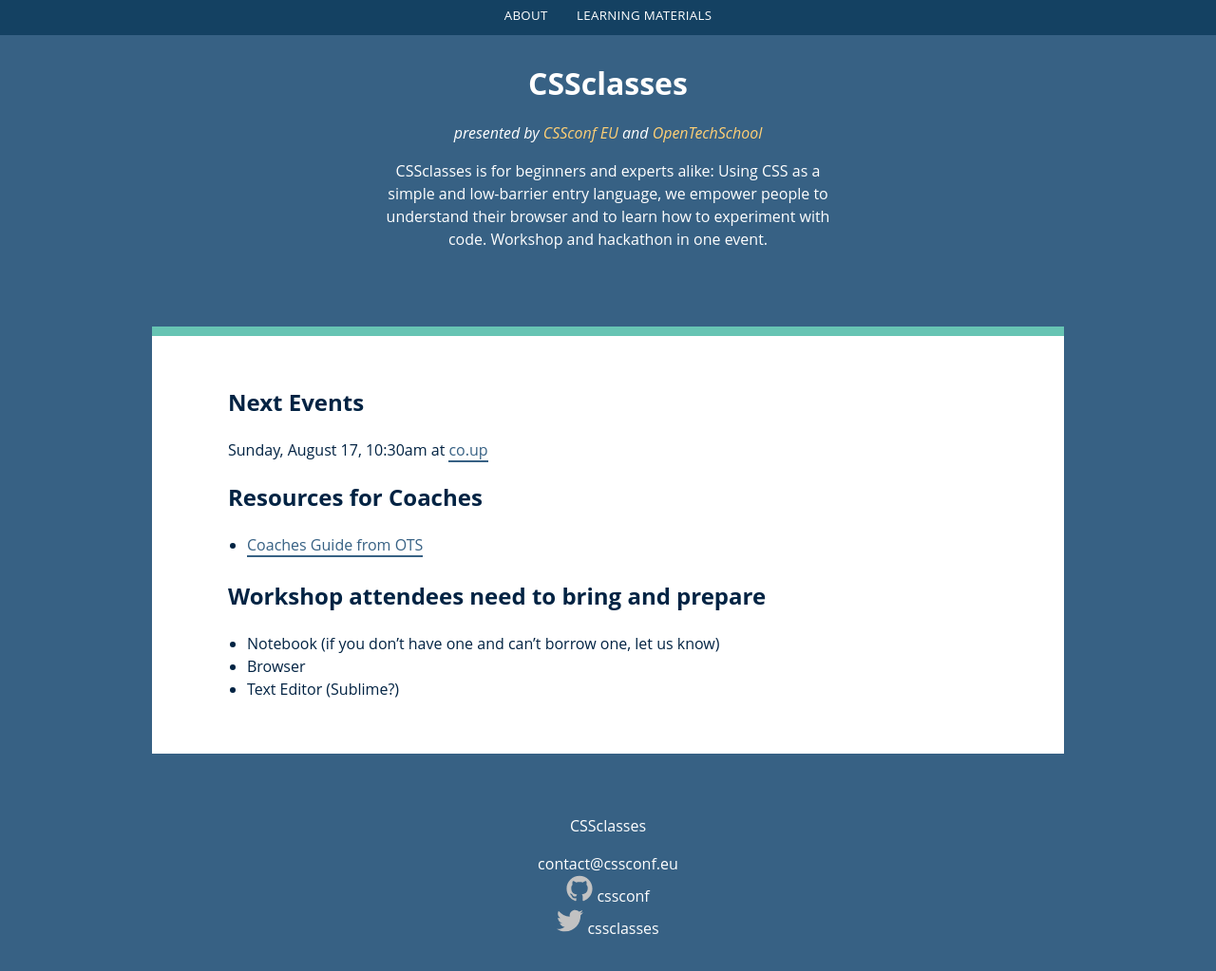
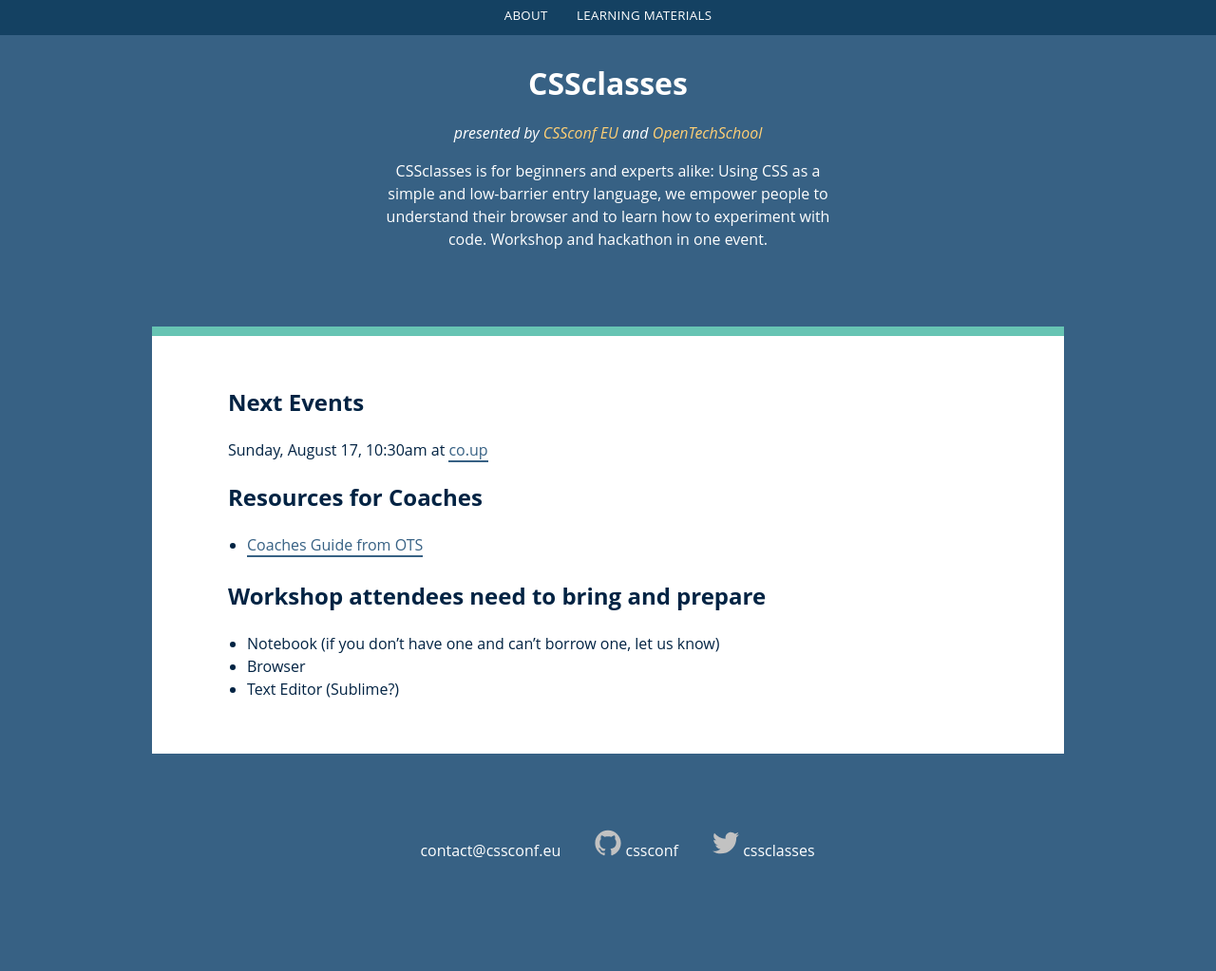
Before and after one commit to cssconf/CSSclasses--old, a Jekyll site: the page built from index.html, in a window 1280 px wide and 1078 px high. Shown: the top 1023 px of the window at 95% size. Built offline with Jekyll 4.4.1, drawn with Linux system fonts in a browser that asks for light colours.

Commit message:
footer styles

```diff
--- a/_includes/footer.html
+++ b/_includes/footer.html
@@ -1,10 +1,7 @@
 <footer class="site-footer">
 
-  <div class="wrap">
 
-
-    {{ site.title }}
-      <ul class="list-wo-bullets">
+    <ul class="footer-list">
       <li>
         <a href="mailto:{{ site.email }}">{{ site.email }}</a></li>
       </li>
@@ -51,6 +48,5 @@
     </ul>
   </div>
 
-  </div>
 
 </footer>
--- a/css/screen.css
+++ b/css/screen.css
@@ -968,7 +968,17 @@
   padding: 1em;
 }
 
-/* line 58, ../_sass/screen.scss */
+/* line 60, ../_sass/screen.scss */
+.footer-list li {
+  display: inline-block;
+  list-style: none;
+}
+/* line 63, ../_sass/screen.scss */
+.footer-list li a {
+  padding: .5em 1em;
+}
+
+/* line 69, ../_sass/screen.scss */
 .main-content {
   max-width: 60em;
   padding: 1em;
@@ -976,7 +986,7 @@
   border-top: 10px solid #67c4b3;
 }
 
-/* line 65, ../_sass/screen.scss */
+/* line 76, ../_sass/screen.scss */
 .site-nav {
   position: fixed;
   top: 0;
@@ -989,39 +999,39 @@
   text-transform: uppercase;
   letter-spacing: .025em;
 }
-/* line 75, ../_sass/screen.scss */
+/* line 86, ../_sass/screen.scss */
 .site-nav a {
   display: inline-block;
   padding: .5em 1em;
   border: 0;
 }
 
-/* line 84, ../_sass/screen.scss */
+/* line 95, ../_sass/screen.scss */
 .icon svg {
   width: 28px;
 }
 
-/* line 91, ../_sass/screen.scss */
+/* line 102, ../_sass/screen.scss */
 code {
   background-color: #f0f0f0;
 }
 
-/* line 95, ../_sass/screen.scss */
+/* line 106, ../_sass/screen.scss */
 .highlight {
   padding: 5px;
   background-color: #f0f0f0;
 }
-/* line 98, ../_sass/screen.scss */
+/* line 109, ../_sass/screen.scss */
 .highlight pre {
   margin: 0;
 }
 
-/* line 103, ../_sass/screen.scss */
+/* line 114, ../_sass/screen.scss */
 .sidebyside {
   display: block;
   position: relative;
 }
-/* line 106, ../_sass/screen.scss */
+/* line 117, ../_sass/screen.scss */
 .sidebyside:before {
   content: ' ';
   position: absolute;
@@ -1032,7 +1042,7 @@
   display: block;
   z-index: 0;
 }
-/* line 116, ../_sass/screen.scss */
+/* line 127, ../_sass/screen.scss */
 .sidebyside .description {
   width: 50%;
   display: inline-block;
@@ -1045,7 +1055,7 @@
   -webkit-user-select: none;
   user-select: none;
 }
-/* line 128, ../_sass/screen.scss */
+/* line 139, ../_sass/screen.scss */
 .sidebyside .highlight {
   width: 49%;
   display: inline-block;
@@ -1055,39 +1065,39 @@
   z-index: 1;
   position: relative;
 }
-/* line 137, ../_sass/screen.scss */
+/* line 148, ../_sass/screen.scss */
 .sidebyside .highlight pre {
   margin: 0;
 }
 
 @media screen and (min-width: 25em) {
-  /* line 143, ../_sass/screen.scss */
+  /* line 154, ../_sass/screen.scss */
   body {
     font-size: 16px;
   }
 
-  /* line 146, ../_sass/screen.scss */
+  /* line 157, ../_sass/screen.scss */
   .site-header, .site-footer {
     padding: 2em 2em;
   }
 
-  /* line 149, ../_sass/screen.scss */
+  /* line 160, ../_sass/screen.scss */
   .main-content {
     padding: 2em 2em;
   }
 }
 @media screen and (min-width: 42.5em) {
-  /* line 154, ../_sass/screen.scss */
+  /* line 165, ../_sass/screen.scss */
   .site-header, .site-footer {
     padding: 2em 3em;
   }
 
-  /* line 157, ../_sass/screen.scss */
+  /* line 168, ../_sass/screen.scss */
   .main-content {
     padding: 2em 5em;
   }
 }
-/* line 162, ../_sass/screen.scss */
+/* line 173, ../_sass/screen.scss */
 .list-wo-bullets {
   padding: 0;
   list-style: none;
```
Also changed, not shown: _sass/screen.scss (+11 -0 lines). Lines whose indentation alone changed are shown as unchanged.
